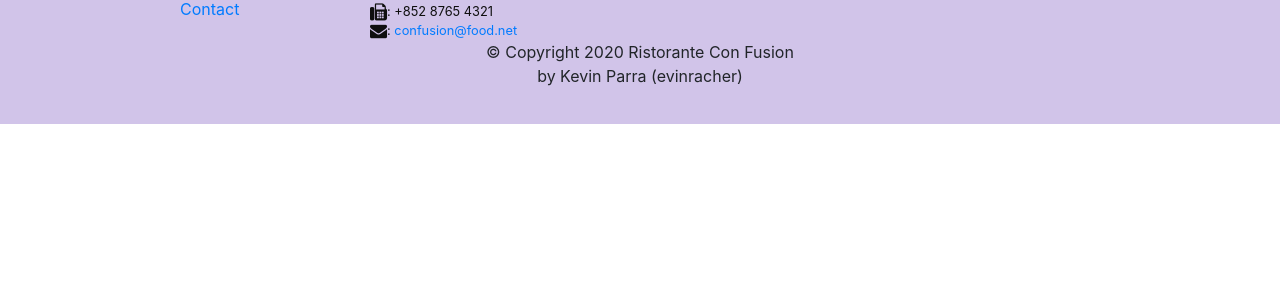
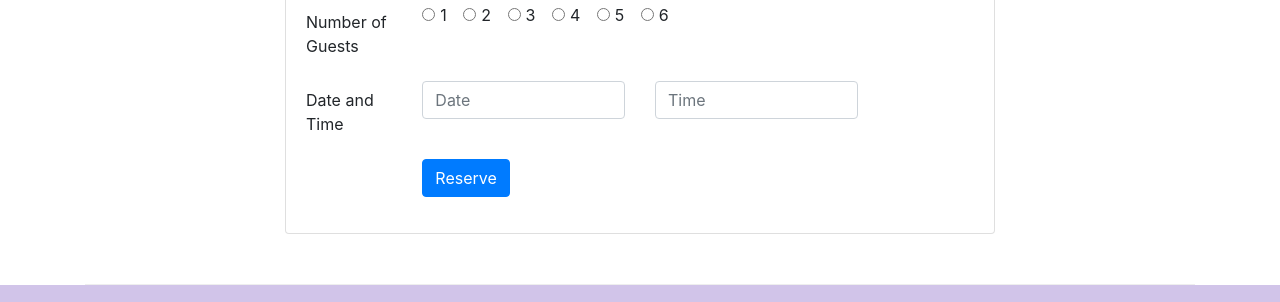
Before and after one commit to evinracher/full-stack-web-development-c1, a website: page index.html in a window 1280 px wide. Shown: the part 1661-1963 px from the top of the page. Before the commit the page ends 1785 px from the top, so only its background shows below. Drawn offline with nearby package versions, Linux system fonts and the light colour scheme.

Commit message:
Adding first task

```diff
--- a/index.html
+++ b/index.html
@@ -111,6 +111,67 @@
         </div>
       </div>
     </div>
+
+    <div class="row row-content align-items-center justify-content-md-center" id="reserveform">
+      <div class="col-12 col-sm-8">
+        <div class="card">
+          <h3 class="card-header bg-warning text-white">Reserve a Table</h3>
+          <div class="card-body">
+            <form>
+              <div class="form-group row">
+                <label class="col-md-2 col-form-label" for="numguests">Number of Guests</label>
+                <div class="col-md-10">
+                  <div class="form-check form-check-inline">
+                    <input class="form-check-input" type="radio" name="inlineRadioOptions" id="inlineRadio1"
+                      value="option1">
+                    <label class="form-check-label" for="inlineRadio1">1</label>
+                  </div>
+                  <div class="form-check form-check-inline">
+                    <input class="form-check-input" type="radio" name="inlineRadioOptions" id="inlineRadio2"
+                      value="option2">
+                    <label class="form-check-label" for="inlineRadio2">2</label>
+                  </div>
+                  <div class="form-check form-check-inline">
+                    <input class="form-check-input" type="radio" name="inlineRadioOptions" id="inlineRadio3"
+                      value="option3">
+                    <label class="form-check-label" for="inlineRadio2">3</label>
+                  </div>
+                  <div class="form-check form-check-inline">
+                    <input class="form-check-input" type="radio" name="inlineRadioOptions" id="inlineRadio4"
+                      value="option4">
+                    <label class="form-check-label" for="inlineRadio2">4</label>
+                  </div>
+                  <div class="form-check form-check-inline">
+                    <input class="form-check-input" type="radio" name="inlineRadioOptions" id="inlineRadio5"
+                      value="option5">
+                    <label class="form-check-label" for="inlineRadio2">5</label>
+                  </div>
+                  <div class="form-check form-check-inline">
+                    <input class="form-check-input" type="radio" name="inlineRadioOptions" id="inlineRadio6"
+                      value="option6">
+                    <label class="form-check-label" for="inlineRadio6">6</label>
+                  </div>
+                </div>
+              </div>
+              <div class="form-group row">
+                <label class="col-md-2 col-form-label" for="datetime">Date and Time</label>
+                <div class="col-md-4">
+                  <input type="text" class="form-control" id="date" name="date" placeholder="Date">
+                </div>
+                <div class="col-md-4">
+                  <input type="text" class="form-control" id="time" name="time" placeholder="Time">
+                </div>
+              </div>
+              <div class="form-group row">
+                <div class="col-md-10 offset-md-2">
+                  <button type="submit" class="btn btn-primary">Reserve</button>
+                </div>
+              </div>
+            </form>
+          </div>
+        </div>
+      </div>
+    </div>
   </div>
 
   <footer class="footer">
```
